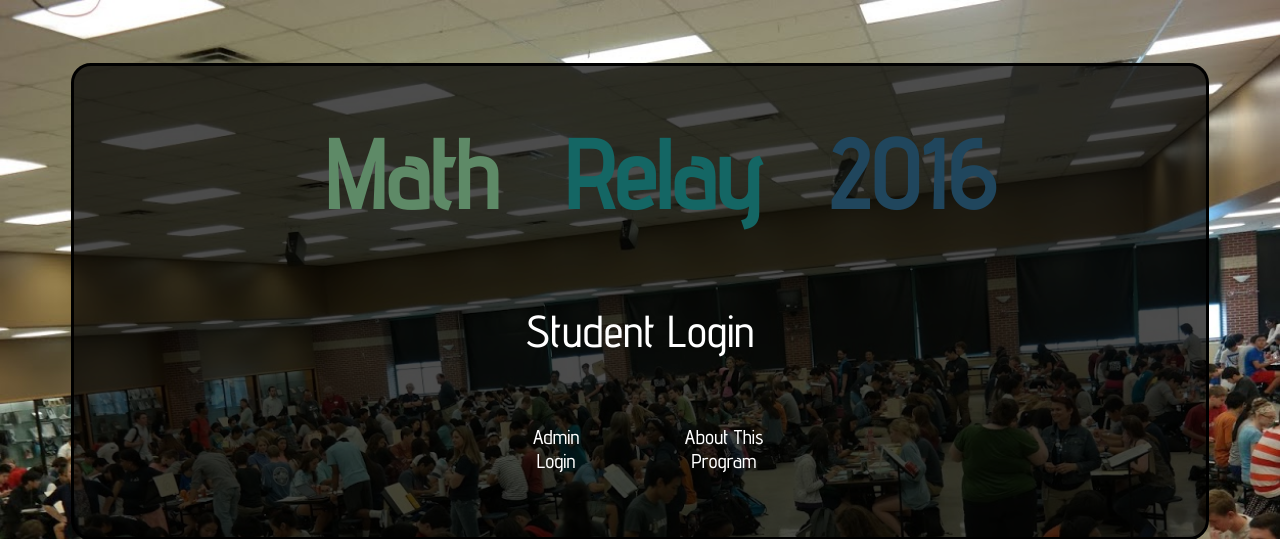
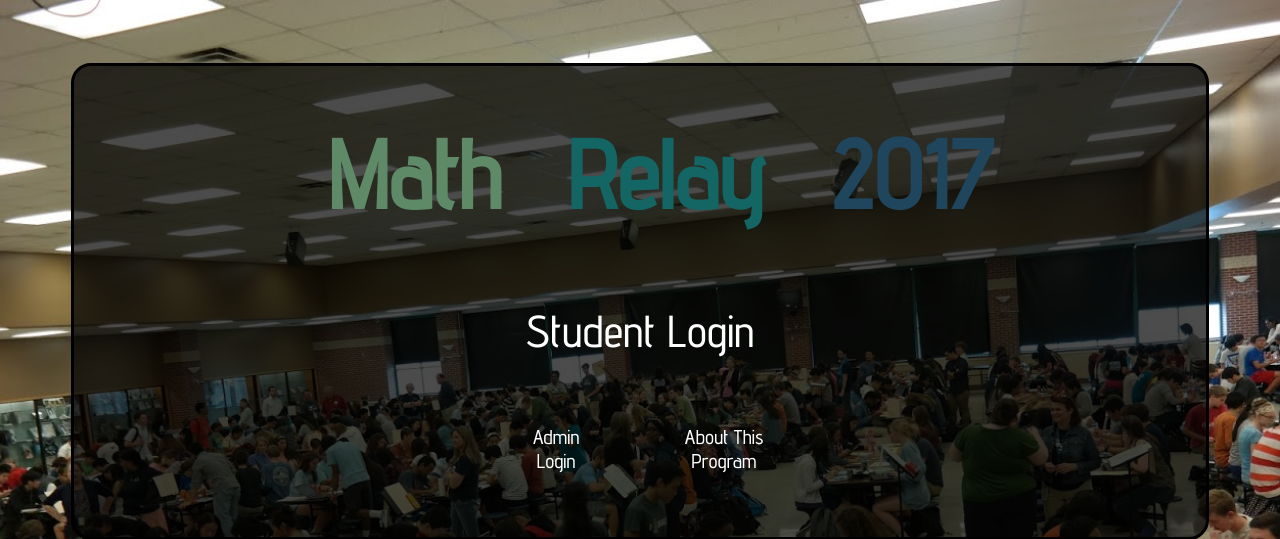
Before and after one commit to SomeStooges/MathRelay4, a PHP site: page / in a window 1280 px wide. Shown: the top 539 px of the page. Run offline with PHP 8.4, Linux system fonts and the light colour scheme; data that the repository does not hold is empty; some libraries are stand-ins or nearby versions.

Commit message:
Update Year; Test Push

```diff
--- a/index.php
+++ b/index.php
@@ -18,7 +18,7 @@
 		<h1>
 			<ul><span id="first">Math</span></ul>
 			<ul><span id="second">Relay</span></ul>
-			<ul><span id="third">2016</span></ul>
+			<ul><span id="third">2017</span></ul>
 		</h1>
 		<div style='height: 25px;'></div>
 		<button class = 'indexButton' id="welcomeButton" disabled> Student Login </button>
```
